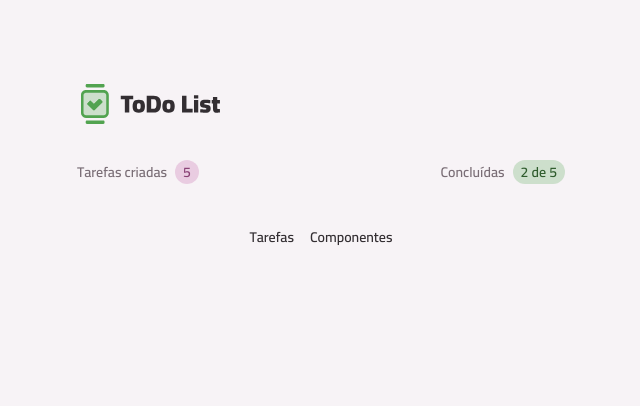
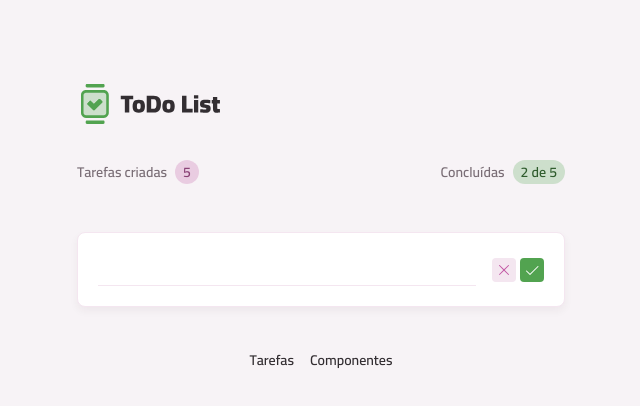
Before and after one commit to laurindolucas/React-trilha-porto-digital-rocketseat, a React (Vite) app in the folder todo/: page / in a window 1280 px wide. Shown: the top 406 px of the page, without its empty margins (319-959 px from the left). Built offline with nearby package versions, Linux system fonts and the light colour scheme.

Commit message:
feat: criando componente de tarefa

```diff
--- /dev/null
+++ b/todo/src/core-components/task-item.tsx
@@ -0,0 +1,55 @@
+import React from "react";
+import ButtonIcon from "../components/button-icon";
+import Card from "../components/card";
+import InputCheckbox from "../components/input-checkbox";
+import Text from "../components/text";
+
+import TrashIcon from "../assets/icons/Trash-Regular.svg?react";
+import CheckIcon from "../assets/icons/Check-Regular.svg?react"
+import XIcon from "../assets/icons/X-Regular.svg?react";
+import PencilIcon from "../assets/icons/PencilSimple-Regular.svg?react";
+import InputText from "../components/input-text";
+
+
+export default function TaskItem() {
+  const [isEditing, setIsEditing] = React.useState(true);
+
+  function handleEditTask() {
+    setIsEditing(true);
+  }
+
+  function handleExitEditTask() {
+    setIsEditing(false);
+  }
+
+  return (
+    <Card size="md" className="flex items-center gap-4">
+      {!isEditing ? (
+        <>
+          <InputCheckbox />
+          <Text className="flex-1">🛒 Fazer compras da semana</Text>
+          <div className="flex gap-1">
+            <ButtonIcon icon={TrashIcon} variant="tertiary" />
+            <ButtonIcon
+              icon={PencilIcon}
+              variant="tertiary"
+              onClick={handleEditTask}
+            />
+          </div>
+        </>
+      ) : (
+        <>
+          <InputText className="flex-1" />
+          <div className="flex gap-1">
+            <ButtonIcon
+              icon={XIcon}
+              variant="secondary"
+              onClick={handleExitEditTask}
+            />
+            <ButtonIcon icon={CheckIcon} variant="primary" />
+          </div>
+        </>
+      )}
+    </Card>
+  );
+}
--- a/todo/src/pages/page-home.tsx
+++ b/todo/src/pages/page-home.tsx
@@ -1,4 +1,5 @@
 import Container from "../components/container";
+import TaskItem from "../core-components/task-item";
 import TasksSummary from "../core-components/tasks-summary";
 
 
@@ -9,6 +10,7 @@ import TasksSummary from "../core-components/tasks-summary";
             <header className="flex items-center justify-between">
                 <TasksSummary />
             </header>
+            <TaskItem/>
 
         </Container>
     )
```
